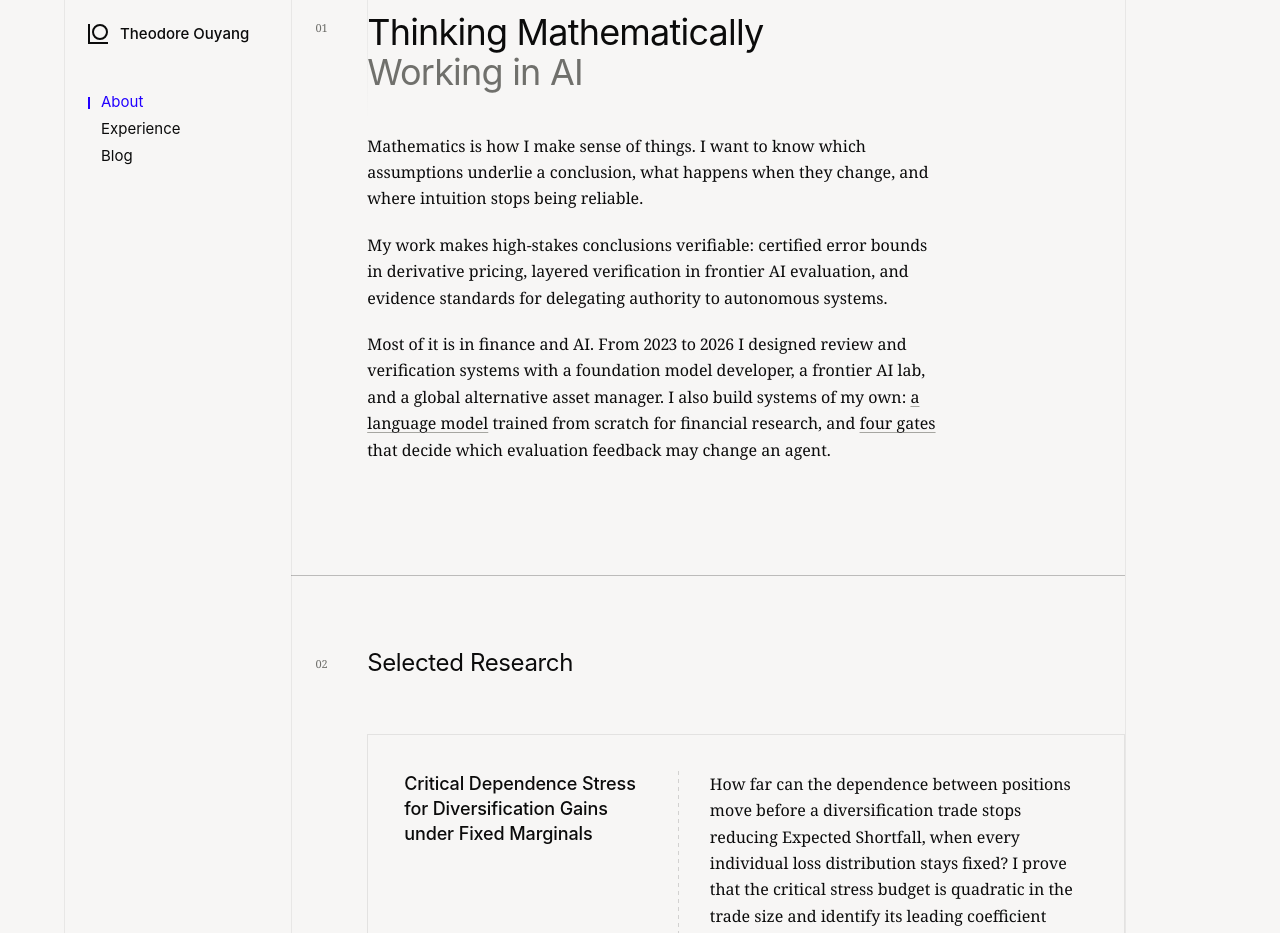
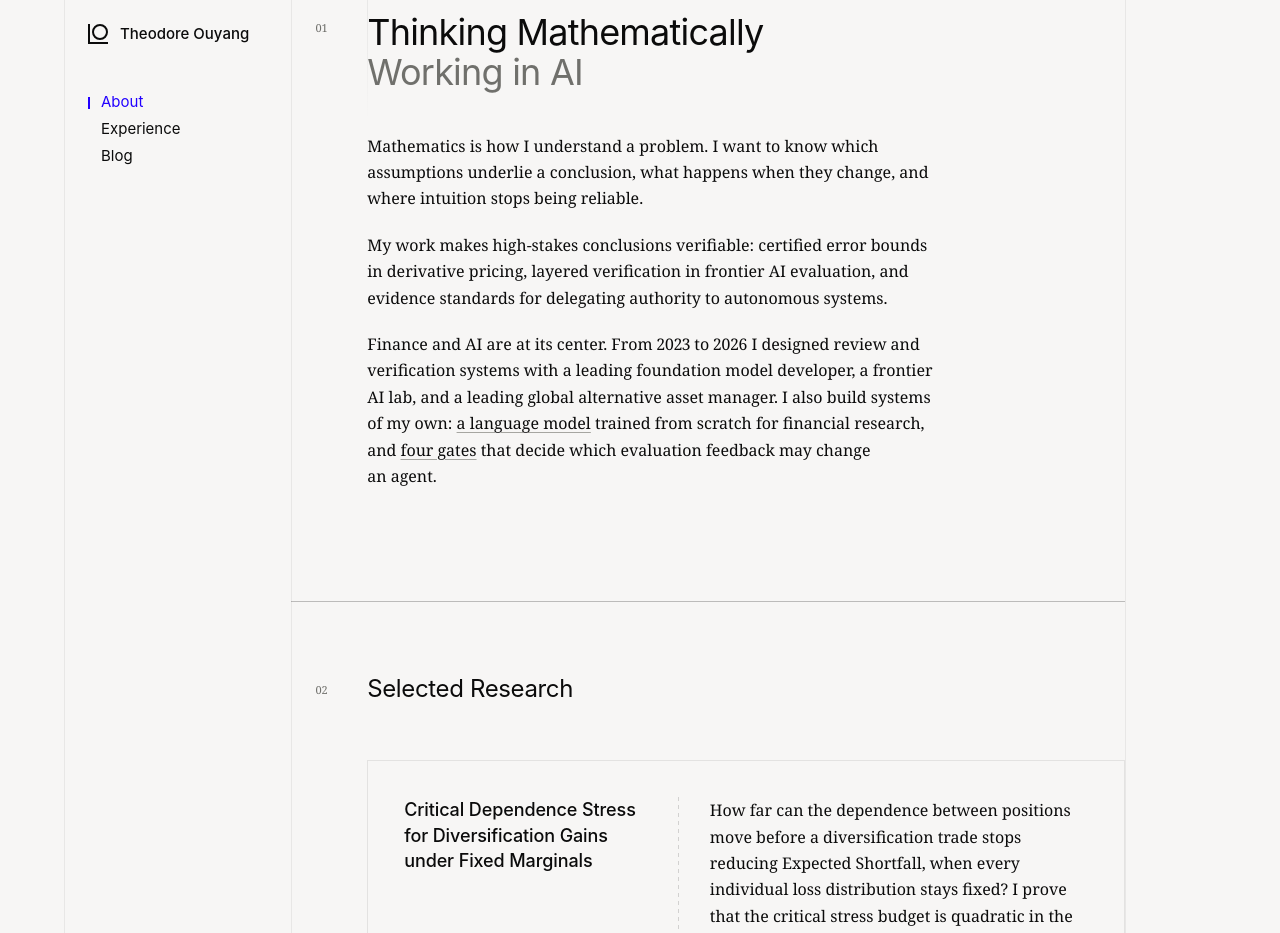
Before and after one commit to 130U/130U.github.io, a Next.js app in the folder website/: page / in a window 1280 px wide. Shown: the part 900-1833 px from the top of the page. Built offline with nearby package versions, Linux system fonts and the light colour scheme; a web font is replaced by a local one.

Commit message:
State the About and Experience copy at full strength
The home profile, the internship and school entries, and the repository README lead with what was done and produced, in precise verbs.

```diff
--- a/website/app/components/AboutContent.tsx
+++ b/website/app/components/AboutContent.tsx
@@ -25,7 +25,7 @@ export function AboutContent({ hasHero = false }: { hasHero?: boolean }) {
           </Heading>
           <div className={styles.biographyCopy}>
             <p>
-              Mathematics is how I make sense of things. I want to know which
+              Mathematics is how I understand a problem. I want to know which
               assumptions underlie a conclusion, what happens when they change,
               and where intuition stops being reliable.
             </p>
@@ -36,10 +36,10 @@ export function AboutContent({ hasHero = false }: { hasHero?: boolean }) {
               autonomous systems.
             </p>
             <p>
-              Most of it is in finance and AI. From 2023 to 2026 I designed
-              review and verification systems with a foundation model
-              developer, a frontier AI lab, and a global alternative asset
-              manager. I also build systems of my own:{" "}
+              Finance and AI are at its center. From 2023 to 2026 I designed
+              review and verification systems with a leading foundation model
+              developer, a frontier AI lab, and a leading global alternative
+              asset manager. I also build systems of my own:{" "}
               <a className={styles.inlineLink} href="https://github.com/130U/RESEARCH-Financial-Large-Language-Model" target="_blank" rel="noopener noreferrer">a language model</a>{" "}
               trained from scratch for financial research, and{" "}
               <a className={styles.inlineLink} href="https://github.com/130U/RESEARCH-Agent-Evaluation-Methodology" target="_blank" rel="noopener noreferrer">four gates</a>{" "}
--- a/website/content/protected-sources.json
+++ b/website/content/protected-sources.json
@@ -8,8 +8,8 @@
     "app/components/experience/ExperienceDetails.tsx": "ba9aeb75ea9459a1c23d3b3315f6c855a154444946498de8c942160a4cbfa778",
     "app/lib/content/experience-showcase.ts": "cf8e2a4aa2b7b4838065f99abfa403e19e0b9eb3a8e887cf0ccacda5057e1b8e",
     "app/lib/content/experience-domains.ts": "7362085d4857daa83ae476f176163378dde550572d5a1932d2f142d4d1a00c7d",
-    "content/experience-showcase.json": "2daed72509277574db1786b465bce7dc1d5195d1b121c54b089d7c33e2a47d81",
-    "app/components/AboutContent.tsx": "e0e699c13b2b841795bae735dfbd2d4695370e041c64f695c72ad5408d5d6e39",
+    "content/experience-showcase.json": "6695d56692fae0473271510459ac36086e8da2894ab19bced9b03caaaea7423d",
+    "app/components/AboutContent.tsx": "61c48e90997e0342492314b242d00d4b3d9310270aa85de7dc332b86fabd446d",
     "app/lib/content/about.ts": "8d79e72133dcbcae9523771a099f53f0aecb879cea384769ff6bb0144e05626f",
     "app/coursework/page.tsx": "a1caf4bd363d652ce401c237e06336be26e15296a3ffa19890b3d1c53b6ab63c",
     "app/components/research/ResearchArticle.tsx": "edfb9fdf292670a641d3621fdf44718d34748d3891b8114521637f41ff7672cf",
```
Also changed, not shown: website/content/experience-showcase.json, website/content/visible-copy-manifest.json, 1 other file (tests, documents, lock files or other folders).
